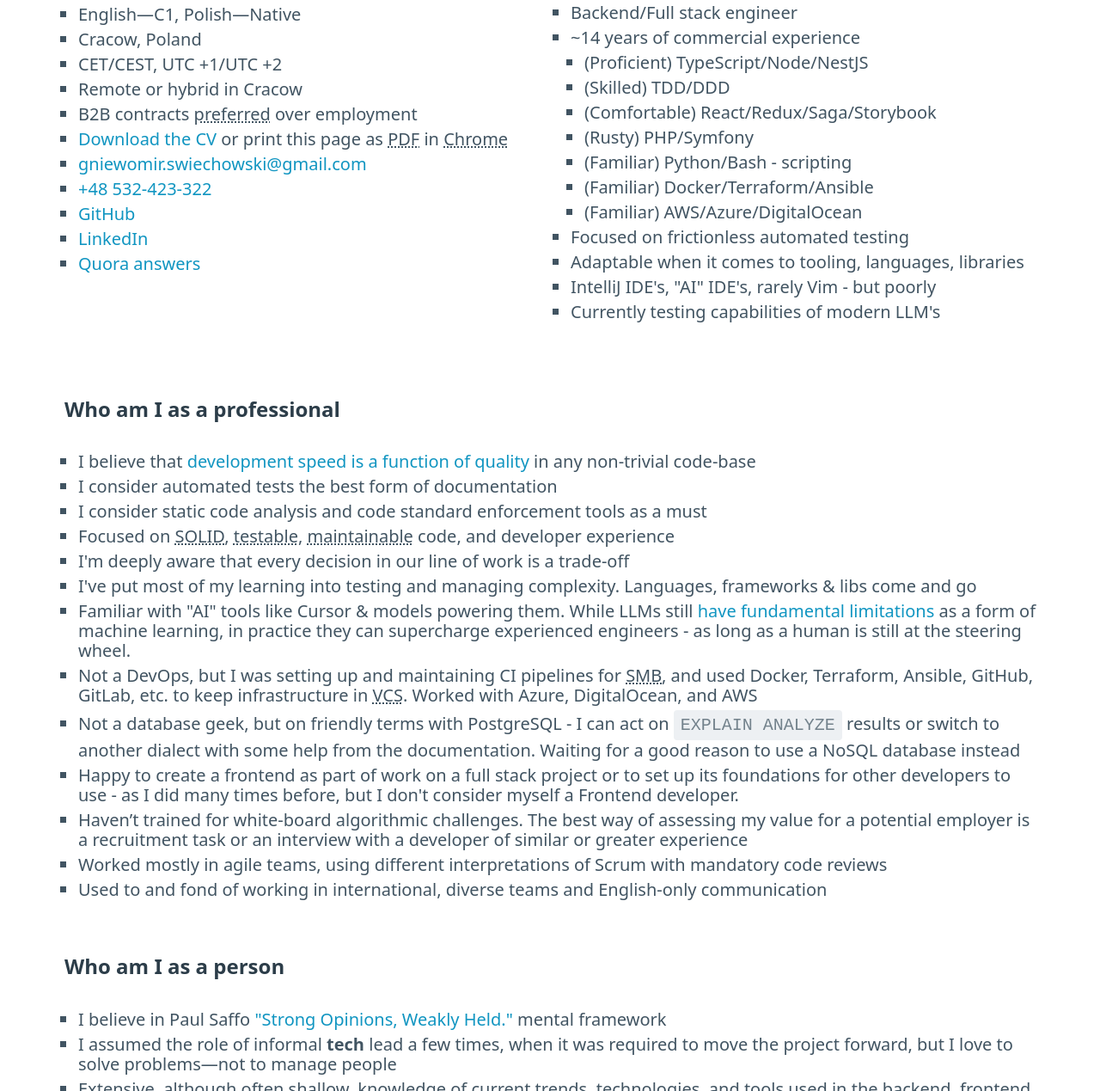
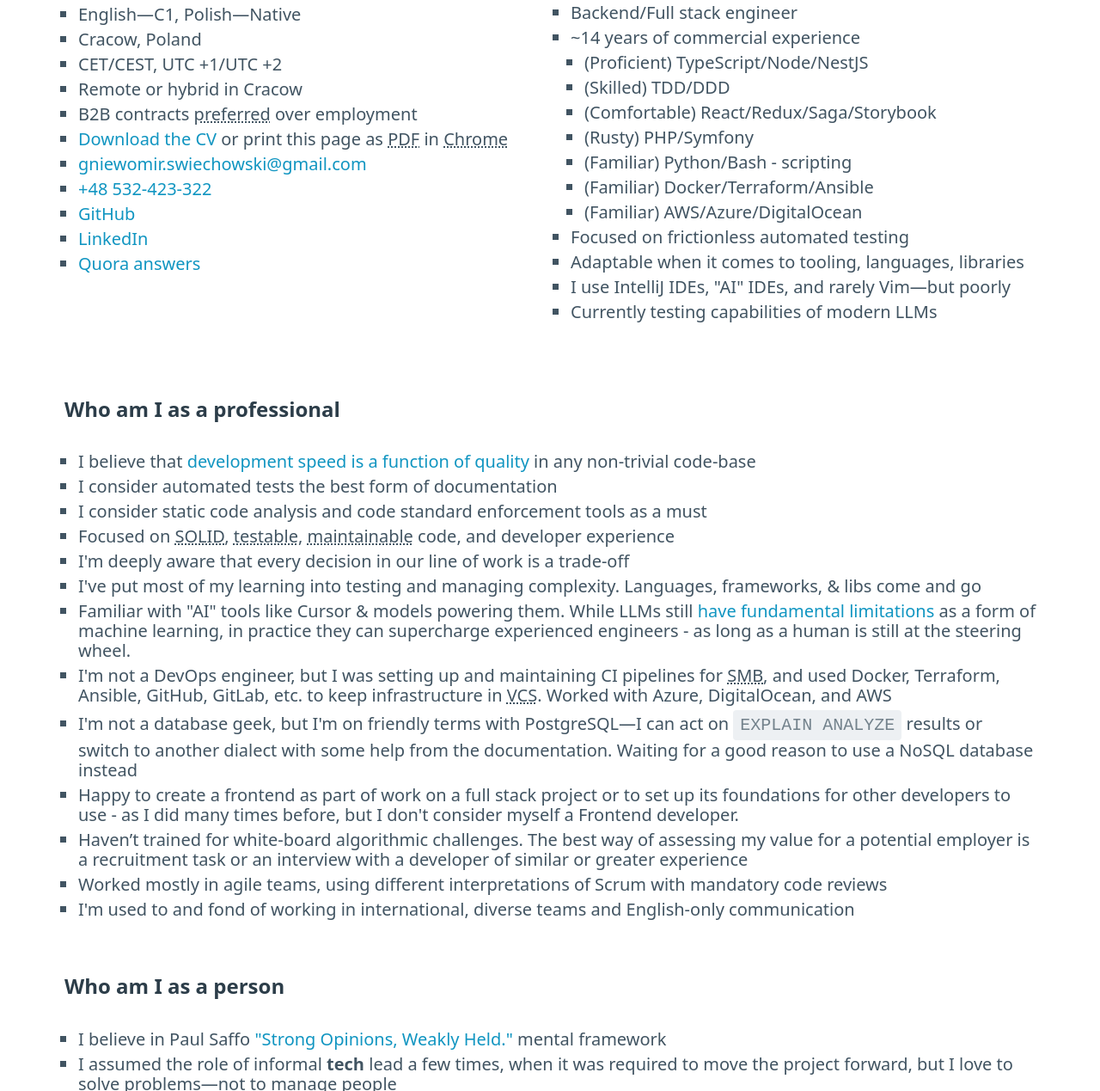
Before and after one commit to gniewomir/gniewomir.github.io, a website built with Parcel: page index.html in a window 1280 px wide. Shown: the part 141-1410 px from the top of the page at 86% size. Built offline with nearby package versions, Linux system fonts and the light colour scheme.

Commit message:
cv update: punctuation and grammar

```diff
--- a/index.html
+++ b/index.html
@@ -69,8 +69,8 @@
           </li>
           <li>Focused on frictionless automated testing</li>
           <li>Adaptable when it comes to tooling, languages, libraries</li>
-          <li>IntelliJ IDE's, "AI" IDE's, rarely Vim - but poorly</li>
-          <li>Currently testing capabilities of modern LLM's</li>
+          <li>I use IntelliJ IDEs, "AI" IDEs, and rarely Vim—but poorly</li>
+          <li>Currently testing capabilities of modern LLMs</li>
         </ul>
       </section>
     </section>
@@ -95,7 +95,7 @@
       </li>
       <li>I'm deeply aware that every decision in our line of work is a trade-off</li>
                 <li>I've put most of my learning into testing and managing
-        complexity. Languages, frameworks &amp; libs come and go
+            complexity. Languages, frameworks, &amp; libs come and go
           </li>
       <li>
         Familiar with "AI" tools like Cursor &amp; models powering them. While LLMs still <a
@@ -103,13 +103,13 @@
         limitations</a> as a form of machine learning, in practice they can supercharge experienced engineers - as long
         as a human is still at the steering wheel.
       </li>
-      <li>Not a DevOps, but I was setting up and maintaining CI pipelines
+                <li>I'm not a DevOps engineer, but I was setting up and maintaining CI pipelines
             for <abbr title="small to medium-sized business">SMB</abbr>, and
             used
             Docker, Terraform, Ansible, GitHub, GitLab, etc. to keep infrastructure in <abbr title="version control system">VCS</abbr>.
             Worked with Azure, DigitalOcean, and AWS
           </li>
-      <li>Not a database geek, but on friendly terms with PostgreSQL - I
+                <li>I'm not a database geek, but I'm on friendly terms with PostgreSQL—I
             can act on <code>EXPLAIN ANALYZE</code> results
             or switch to another dialect with some help from the documentation. Waiting for a good reason to use a
             NoSQL database instead
@@ -123,7 +123,7 @@
         employer is a recruitment task or an interview with a developer of similar or greater experience
       </li>
       <li>Worked mostly in agile teams, using different interpretations of Scrum with mandatory code reviews</li>
-      <li>Used to and fond of working in international, diverse teams and
+                <li>I'm used to and fond of working in international, diverse teams and
             English-only communication
           </li>
     </ul>
```
Lines whose indentation alone changed are shown as unchanged.
